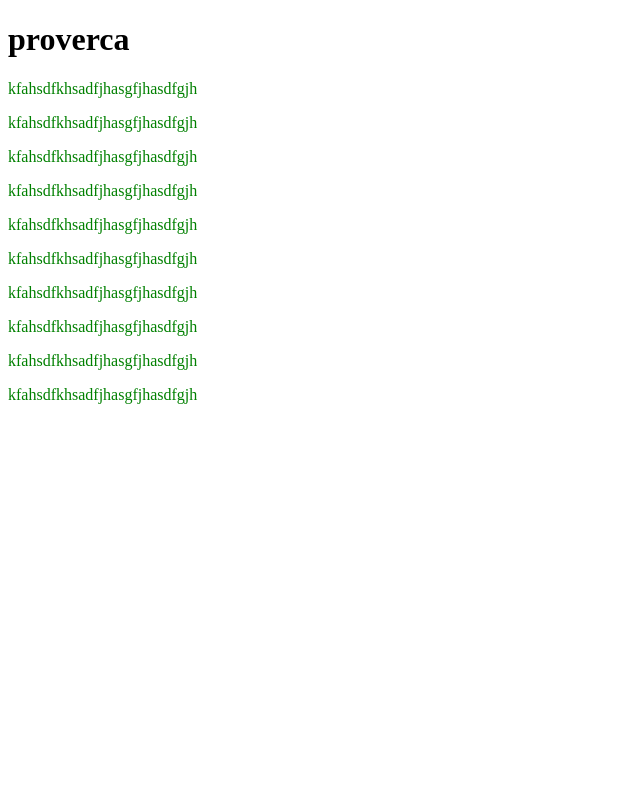
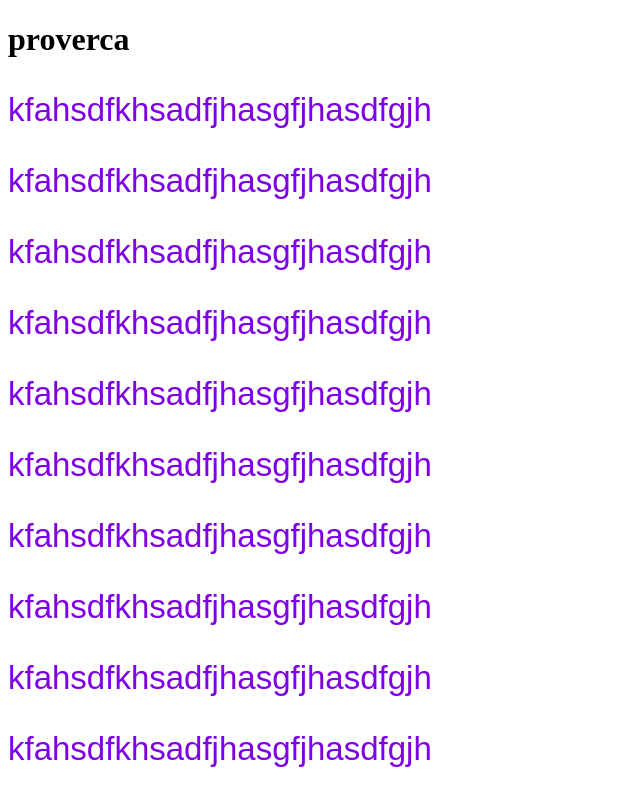
Before and after one commit to LICH3310/function-in-js, a plain HTML site: page index.html in a window 1280 px wide. Shown: the whole page, without its empty margins (0-640 px from the left). Drawn offline with Linux system fonts and the light colour scheme.

Commit message:
nev style

```diff
--- a/mainss.css
+++ b/mainss.css
@@ -1,3 +1,5 @@
 p {
-  color: green;
+  color: rgb(126, 0, 229);
+  font-size: 33px;
+  font-family: Arial, Helvetica, sans-serif;
 }
```
